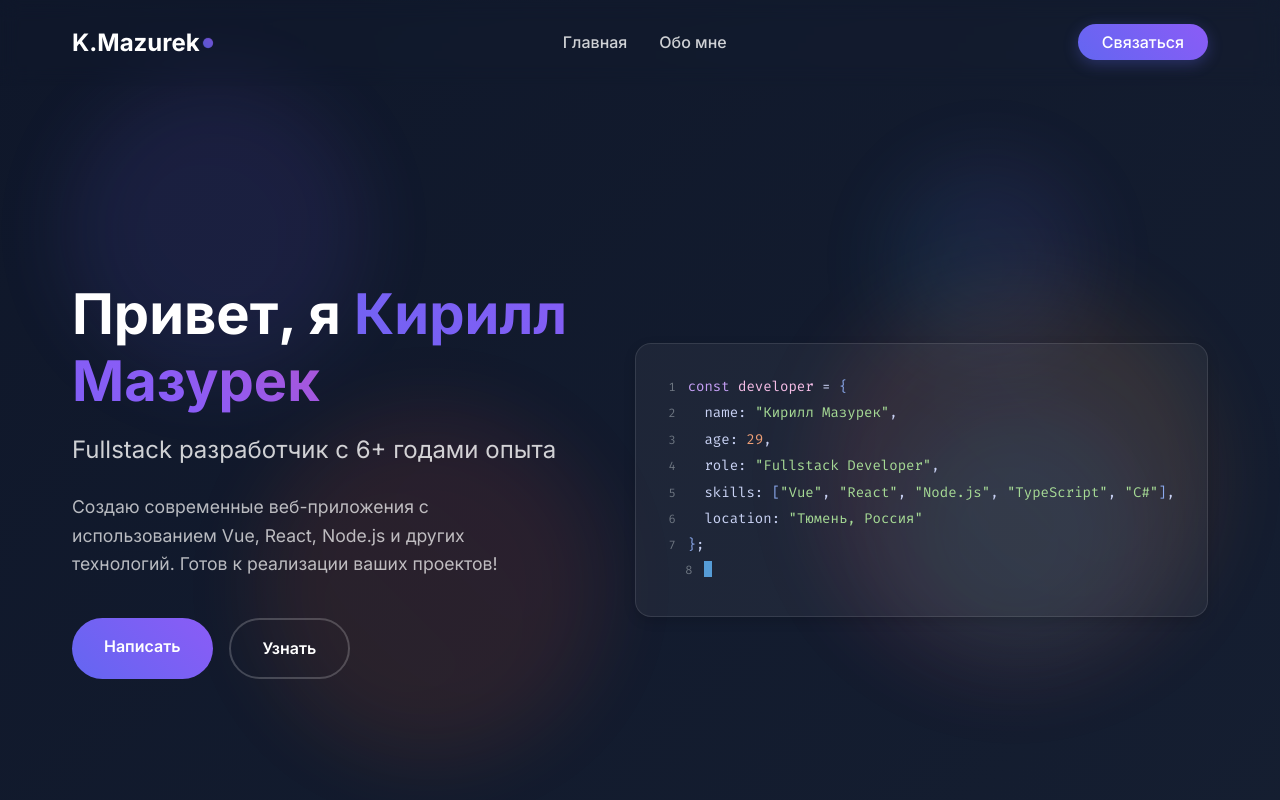
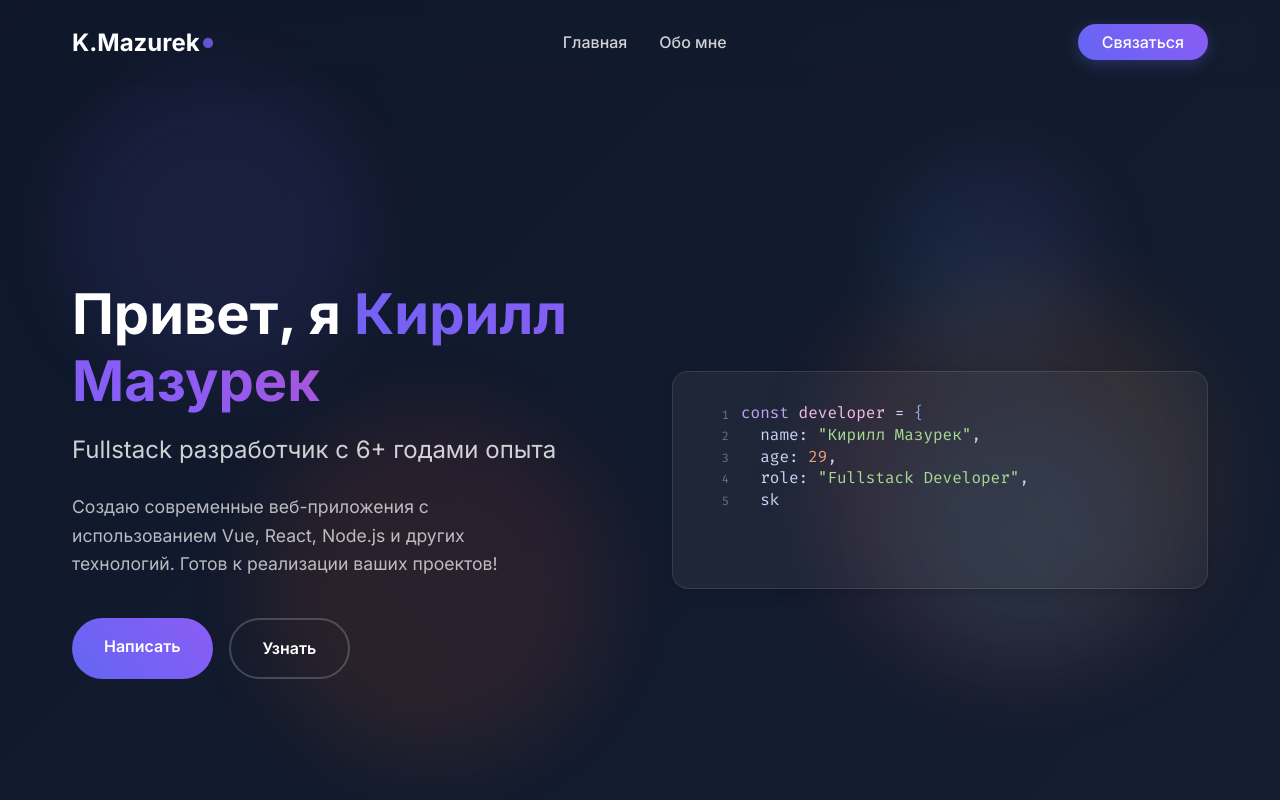
Before and after one commit to DeusIntra/portfolio, a Vue app: page / in a window 1280 px wide. Shown: the top 800 px of the page. Built offline with nearby package versions, Linux system fonts and the light colour scheme; the HTML template or start-up script is replaced by a standard one.

Commit message:
typing animation

```diff
--- a/src/components/CodeTerminal.vue
+++ b/src/components/CodeTerminal.vue
@@ -1,35 +1,53 @@
 <script setup lang="ts">
-import { computed } from 'vue'
+import { ref, onMounted } from 'vue'
 
 interface Token {
   type: string
   content: string
 }
 
+interface AnimatedToken extends Token {
+  animatedContent: string
+  isVisible: boolean
+}
+
 interface TokenLine {
-  tokens: Token[]
+  tokens: AnimatedToken[]
+  isComplete: boolean
 }
 
 const props = defineProps({
   lines: { type: Array<string>, required: true },
   delay: { type: Number, default: 0 },
+  typingSpeed: { type: Number, default: 50 },
 })
+
+const animatedLines = ref<TokenLine[]>([])
+const isTypingComplete = ref(false)
 
 type RegExGroup = {type: string, name: number}
 type TokenPattern = {
   groups: string | RegExGroup[],
   regex: RegExp
 }
+
 function parseLine(line: string): Token[] {
   const tokens: Token[] = []
   let remaining = line
 
   const patterns: TokenPattern[] = [
     {
-      groups: [{ type: 'keyword', name: 1 }, { type: 'text', name: 2 }, { type: 'identifier', name: 3 }],
-      regex: /^(const|let|var)(\s+)(.*)\b/
+      regex: /^(const|let|var)(\s+)(.*)\b/,
+      groups: [
+        { type: 'keyword', name: 1 },
+        { type: 'text', name: 2 },
+        { type: 'identifier', name: 3 }
+      ]
     },
-    { groups: 'keyword', regex: /^(function|return|if|else|for|while|switch|case|break|default)\b/ },
+    {
+      regex: /^(function|return|if|else|for|while|switch|case|break|default)\b/,
+      groups: 'keyword',
+    },
     { groups: 'string', regex: /^("[^"]*"|'[^']*')/ },
     { groups: 'property', regex: /^(\w+):/ },
     { groups: 'punctuation', regex: /^(\(|\)|;|,|=)/ },
@@ -61,29 +79,89 @@ function parseLine(line: string): Token[] {
       tokens.push({ type: 'text', content: remaining[0] })
       remaining = remaining.slice(1)
     }
-
   }
   return tokens
 }
 
-const tokenizedLines = computed((): TokenLine[] => {
-  return props.lines.map(line => ({
-    tokens: parseLine(line)
+// Инициализация анимированных строк
+function initializeAnimatedLines() {
+  animatedLines.value = props.lines.map(line => ({
+    tokens: parseLine(line).map(token => ({
+      ...token,
+      animatedContent: '',
+      isVisible: false
+    })),
+    isComplete: false
   }))
+  isTypingComplete.value = false
+}
+
+// Запуск анимации печатания
+const startTypingAnimation = () => {
+  let currentLineIndex = 0
+  let currentTokenIndex = 0
+  let currentCharIndex = 0
+
+  const typeNextCharacter = () => {
+    if (currentLineIndex >= animatedLines.value.length) {
+      isTypingComplete.value = true
+      return
+    }
+
+    const currentLine = animatedLines.value[currentLineIndex]
+    const currentToken = currentLine.tokens[currentTokenIndex]
+
+    if (currentCharIndex < currentToken.content.length) {
+      // Печатаем следующий символ
+      currentToken.animatedContent += currentToken.content[currentCharIndex]
+      currentCharIndex++
+    } else {
+      // Переходим к следующему токену
+      currentToken.isVisible = true
+      currentTokenIndex++
+      currentCharIndex = 0
+
+      if (currentTokenIndex >= currentLine.tokens.length) {
+        currentLine.isComplete = true
+        currentLineIndex++
+        currentTokenIndex = 0
+      }
+    }
+
+    if (currentLineIndex < animatedLines.value.length) {
+      setTimeout(typeNextCharacter, props.typingSpeed)
+    } else {
+      isTypingComplete.value = true
+    }
+  }
+
+  setTimeout(typeNextCharacter, props.delay)
+}
+
+onMounted(() => {
+  initializeAnimatedLines()
+  startTypingAnimation()
 })
 
 </script>
 
 <template>
   <div class="card code-terminal">
-    <div v-for="(line, lineIndex) in tokenizedLines" :key="lineIndex">
-      <span class="line-number">{{ lineIndex + 1 }}</span>
-      <span v-for="(token, tokenIndex) in line.tokens" :key="tokenIndex" :class="`token-${token.type}`">
-        {{ token.content }}
-      </span>
+    <div v-for="(line, lineIndex) in animatedLines" :key="lineIndex" class="code-line">
+      <template
+        v-for="(token, tokenIndex) in line.tokens"
+        :key="tokenIndex"
+      >
+        <span v-if="tokenIndex === 0" class="line-number">
+          {{ token.isVisible || lineIndex === 0 ? lineIndex + 1 : '' }}
+        </span>
+        <span :class="`token-${token.type}`">
+          {{ token.isVisible ? token.content : token.animatedContent }}
+        </span>
+      </template>
     </div>
-    <div class="terminal-prompt">
-      <span class="line-number">{{ tokenizedLines.length + 1 }}</span>
+    <div v-if="isTypingComplete" class="terminal-prompt">
+      <span class="line-number">{{ animatedLines.length + 1 }}</span>
       <span class="prompt-cursor"></span>
     </div>
   </div>
@@ -92,18 +170,23 @@ const tokenizedLines = computed((): TokenLine[] => {
 <style scoped lang="scss">
 .code-terminal {
   font-family: 'Fira Code', monospace;
-  font-size: 14px;
+  font-size: 1rem;
   overflow: hidden;
   box-shadow: 0 4px 12px rgba(0, 0, 0, 0.15);
+  text-align: left;
 
-  div {
+  .code-line {
     margin-bottom: 4px;
+    display: flex;
+    align-items: center;
+    height: 1.1rem;
   }
 }
 
 .line-number {
   color: var(--code-line-number, #6e7681);
   margin-right: 12px;
+  margin-top: 4px;
   user-select: none;
   min-width: 24px;
   text-align: right;
@@ -116,20 +199,17 @@ const tokenizedLines = computed((): TokenLine[] => {
 
 .prompt-cursor {
   width: 8px;
-  height: 16px;
+  height: 1.1rem;
+  align-self: center;
   background: var(--code-cursor, #569cd6);
   animation: blink 1s infinite;
 }
 
 @keyframes blink {
-
-  0%,
-  50% {
+  0%, 50% {
     opacity: 1;
   }
-
-  51%,
-  100% {
+  51%, 100% {
     opacity: 0;
   }
 }
@@ -151,15 +231,11 @@ $tokenColors: (
   }
 }
 
-
 /* Медиазапросы для мобильных */
 @media (max-width: 768px) {
   .code-terminal {
     font-size: 12px;
-  }
-
-  .terminal-content {
-    padding: 10px;
+    padding: 12px;
   }
 
   .line-number {
@@ -171,15 +247,13 @@ $tokenColors: (
 @media (max-width: 480px) {
   .code-terminal {
     font-size: 11px;
+    padding: 8px;
   }
 
-  .terminal-header {
-    padding: 6px 8px;
-  }
-
-  .terminal-button {
-    width: 10px;
-    height: 10px;
+  .line-number {
+    min-width: 18px;
+    margin-right: 6px;
+    font-size: 10px;
   }
 }
 </style>
```
